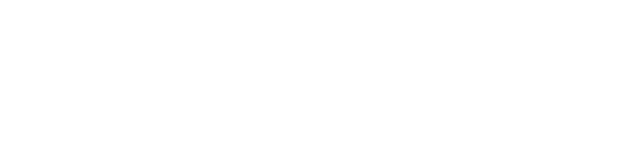
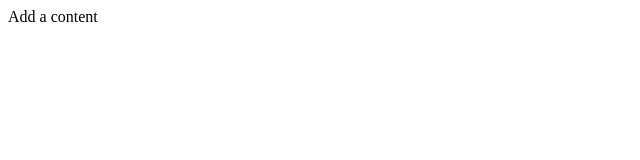
Before and after one commit to aborah9999/gitrep7Oct, a plain HTML site: page index.html in a window 1280 px wide. Shown: the whole page, without its empty margins (0-640 px from the left). Drawn offline with Linux system fonts and the light colour scheme.

Commit message:
Add and modify by Dev1

```diff
--- a/index.html
+++ b/index.html
@@ -1,4 +1,5 @@
 <html>
 <head>
 </head>
+	<body>Add a content</body>
 </html>
```
